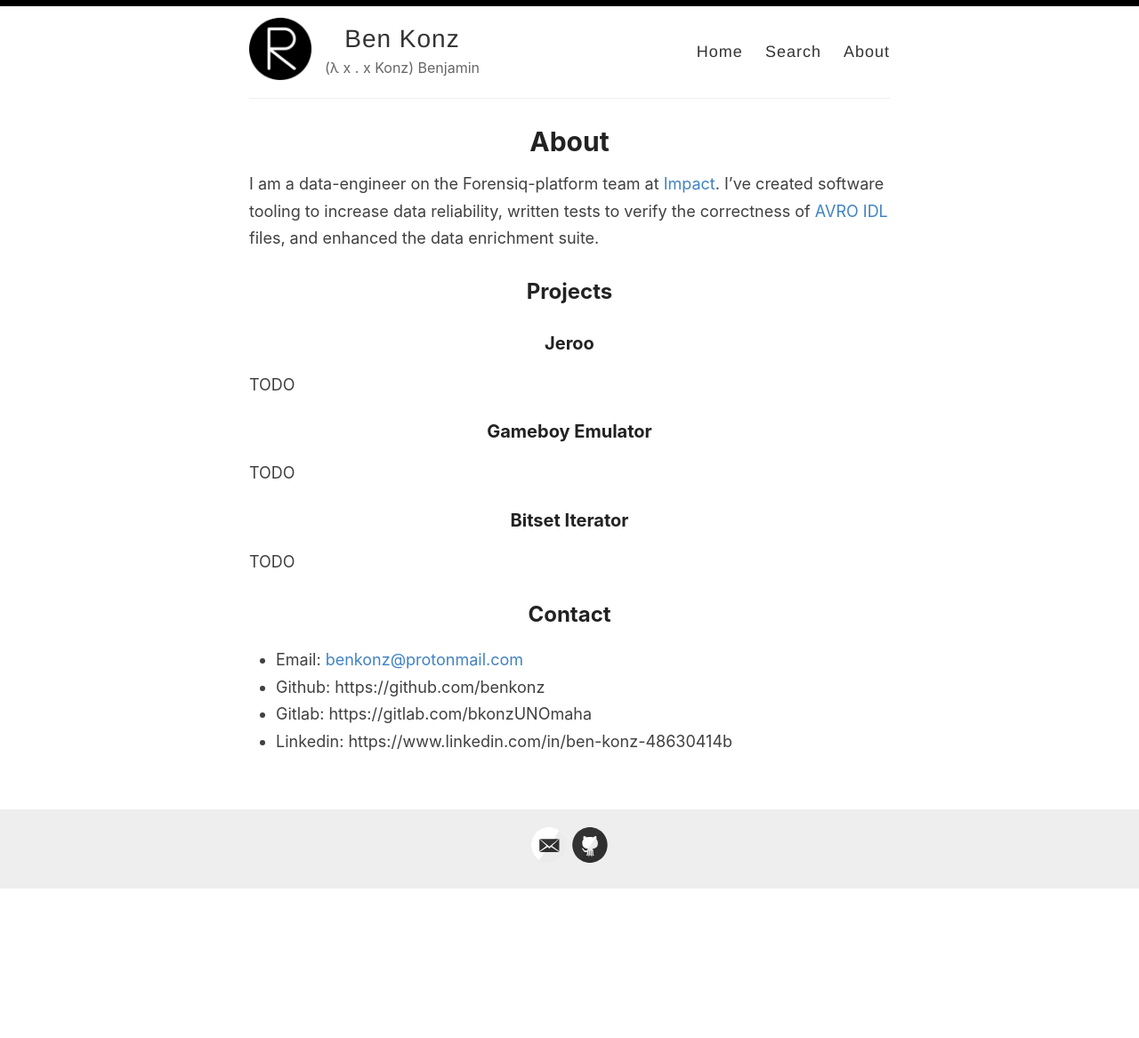
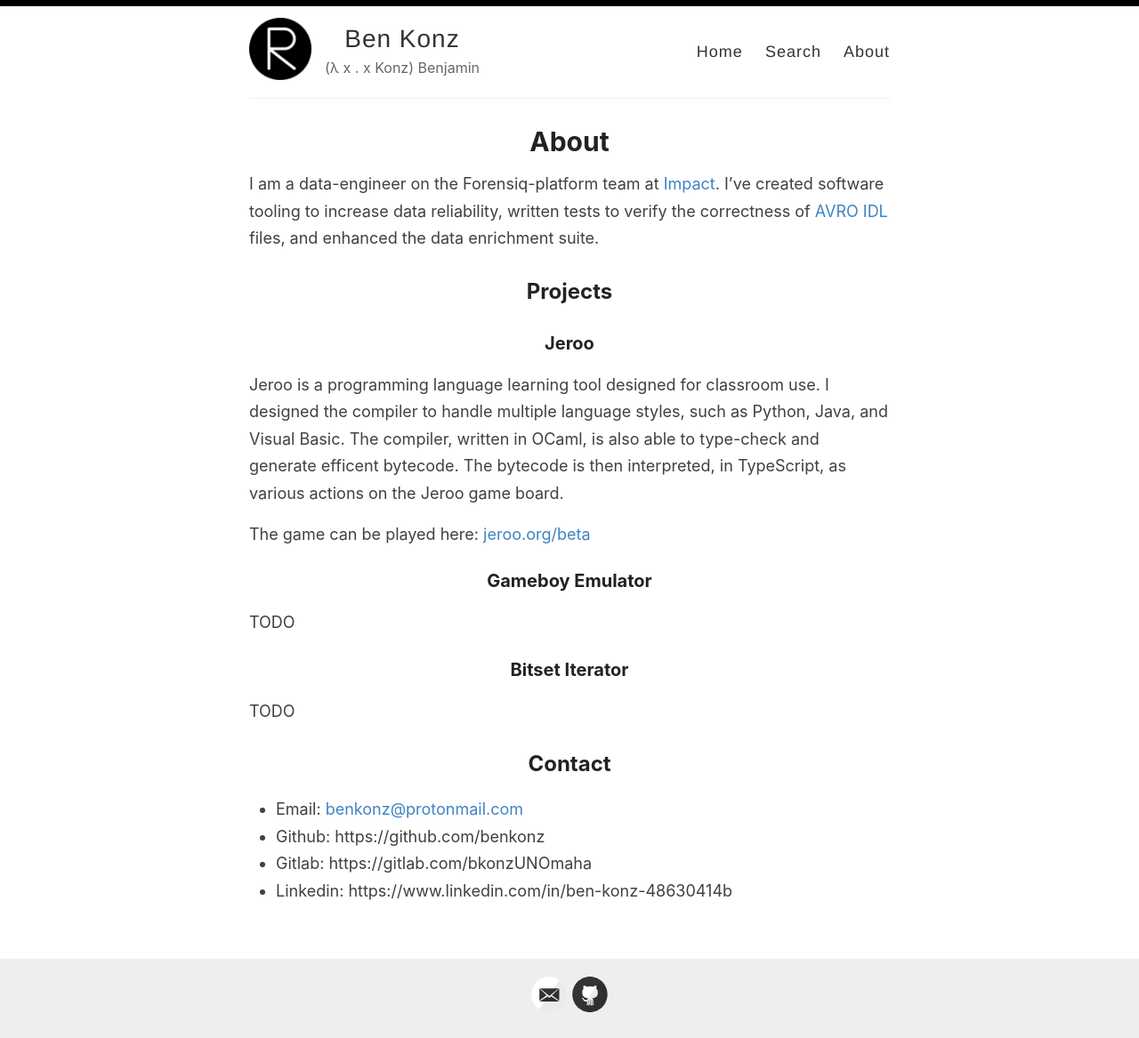
Before and after one commit to benkonz/benkonz.github.io, a Jekyll site: the page built from _pages/about.md, in a window 1280 px wide. Shown: the whole page at 89% size. Built offline with Jekyll 4.4.1, drawn with Linux system fonts in a browser that asks for light colours; before the commit the page ends 999 px from its top, so only the background shows below that.

Commit message:
Update about.md

```diff
--- a/_pages/about.md
+++ b/_pages/about.md
@@ -10,7 +10,9 @@ I am a data-engineer on the Forensiq-platform team at [Impact](https://impact.co
 
 ### Jeroo
 
-TODO
+Jeroo is a programming language learning tool designed for classroom use. I designed the compiler to handle multiple language styles, such as Python, Java, and Visual Basic. The compiler, written in OCaml, is also able to type-check and generate efficent bytecode. The bytecode is then interpreted, in TypeScript, as various actions on the Jeroo game board.
+
+The game can be played here: [jeroo.org/beta](https://www.jeroo.org/beta)
 
 ### Gameboy Emulator
 
```
